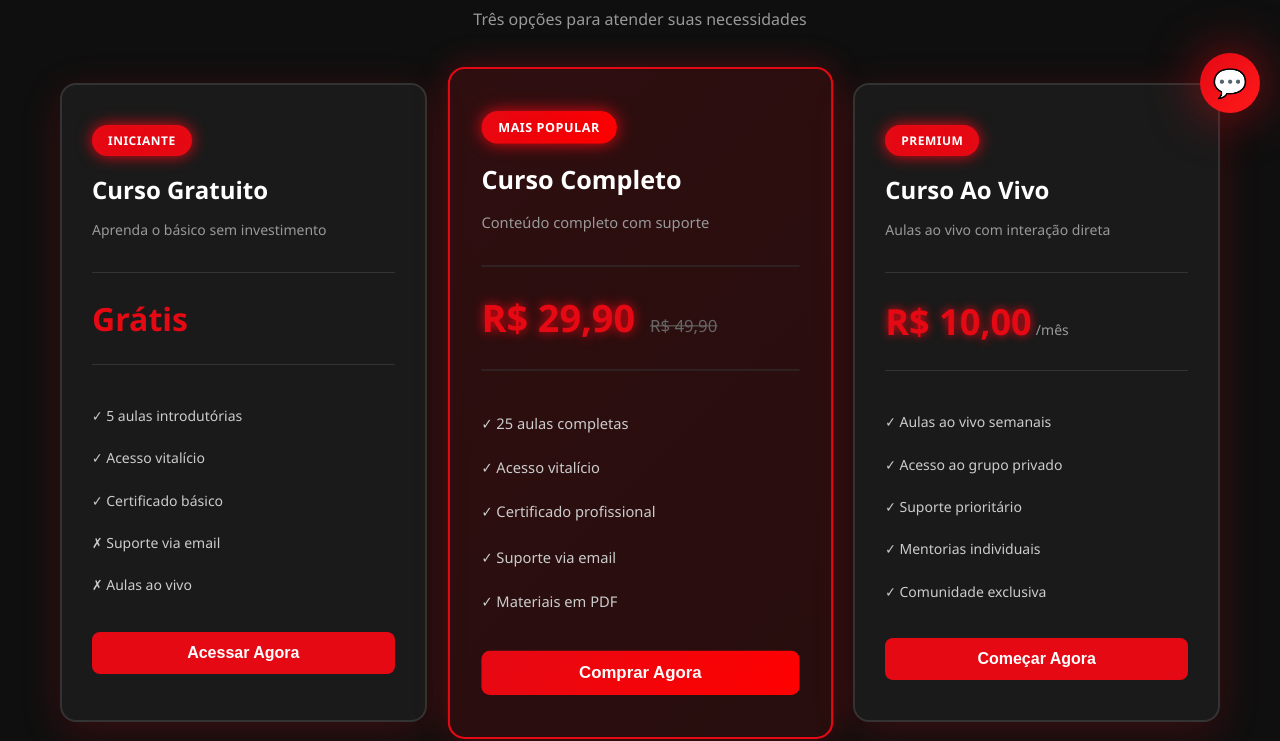
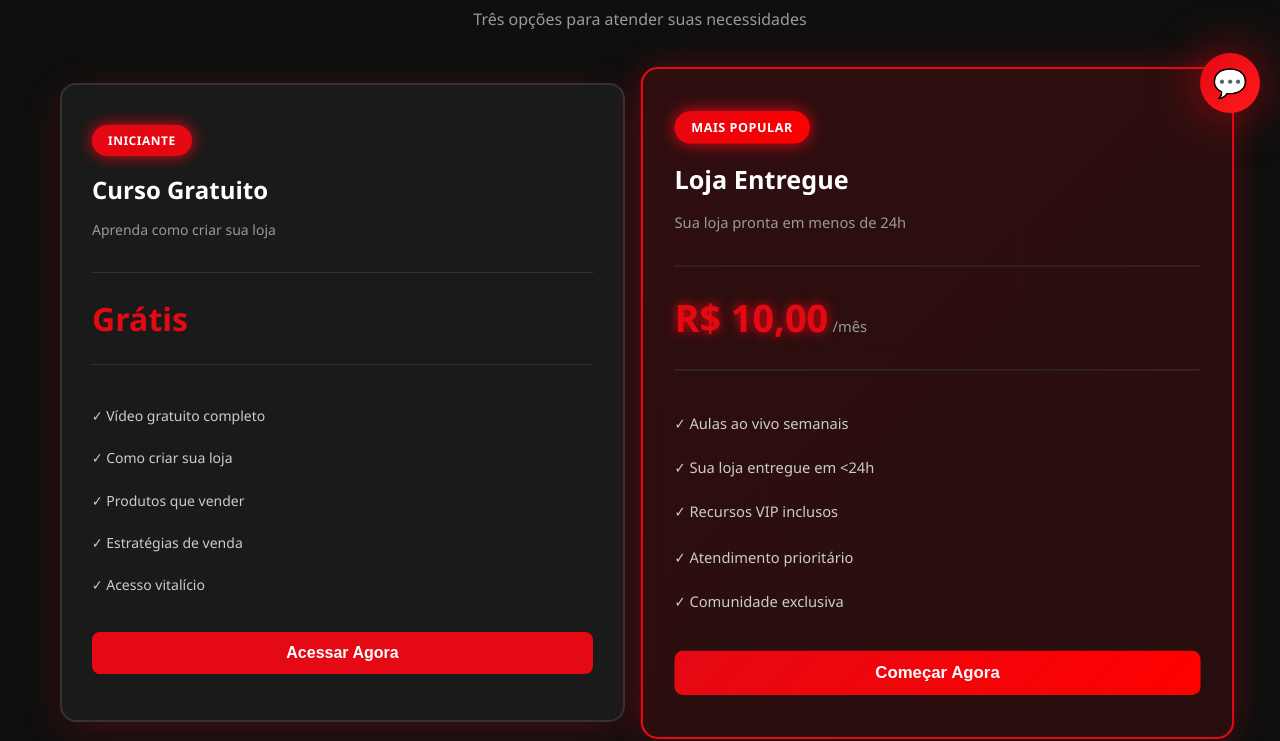
Before and after one commit to five890/site-shelbr, a plain HTML site: page index.html in a window 1280 px wide. Shown: the part 667-1408 px from the top of the page. Drawn offline with Linux system fonts and the light colour scheme.

Commit message:
Update courses and checkout flow

```diff
--- a/index.html
+++ b/index.html
@@ -46,18 +46,18 @@
                 <div class="curso-card curso-gratuito" data-aos="fade-up">
                     <div class="curso-badge">Iniciante</div>
                     <h3 class="curso-titulo">Curso Gratuito</h3>
-                    <p class="curso-descricao">Aprenda o básico sem investimento</p>
+                    <p class="curso-descricao">Aprenda como criar sua loja</p>
 
                     <div class="curso-preco">
                         <span class="preco">Grátis</span>
                     </div>
 
                     <ul class="curso-features">
-                        <li>✓ 5 aulas introdutórias</li>
+                        <li>✓ Vídeo gratuito completo</li>
+                        <li>✓ Como criar sua loja</li>
+                        <li>✓ Produtos que vender</li>
+                        <li>✓ Estratégias de venda</li>
                         <li>✓ Acesso vitalício</li>
-                        <li>✓ Certificado básico</li>
-                        <li>✗ Suporte via email</li>
-                        <li>✗ Aulas ao vivo</li>
                     </ul>
 
                     <button class="btn btn-primary" onclick="abrirCheckout('gratuito', 0)">
@@ -65,35 +65,13 @@
                     </button>
                 </div>
 
-                <!-- Curso Completo -->
-                <div class="curso-card curso-completo destaque" data-aos="fade-up">
-                    <div class="curso-badge badge-destaque">Mais Popular</div>
-                    <h3 class="curso-titulo">Curso Completo</h3>
-                    <p class="curso-descricao">Conteúdo completo com suporte</p>
 
-                    <div class="curso-preco">
-                        <span class="preco-valor">R$ 29,90</span>
-                        <span class="preco-original">R$ 49,90</span>
-                    </div>
-
-                    <ul class="curso-features">
-                        <li>✓ 25 aulas completas</li>
-                        <li>✓ Acesso vitalício</li>
-                        <li>✓ Certificado profissional</li>
-                        <li>✓ Suporte via email</li>
-                        <li>✓ Materiais em PDF</li>
-                    </ul>
-
-                    <button class="btn btn-destaque" onclick="abrirCheckout('completo', 29.90)">
-                        Comprar Agora
-                    </button>
-                </div>
 
                 <!-- Curso Ao Vivo -->
-                <div class="curso-card curso-aovivo" data-aos="fade-up">
-                    <div class="curso-badge">Premium</div>
-                    <h3 class="curso-titulo">Curso Ao Vivo</h3>
-                    <p class="curso-descricao">Aulas ao vivo com interação direta</p>
+                <div class="curso-card curso-aovivo destaque" data-aos="fade-up">
+                    <div class="curso-badge badge-destaque">Mais Popular</div>
+                    <h3 class="curso-titulo">Loja Entregue</h3>
+                    <p class="curso-descricao">Sua loja pronta em menos de 24h</p>
 
                     <div class="curso-preco">
                         <span class="preco-valor">R$ 10,00</span>
@@ -102,13 +80,13 @@
 
                     <ul class="curso-features">
                         <li>✓ Aulas ao vivo semanais</li>
-                        <li>✓ Acesso ao grupo privado</li>
-                        <li>✓ Suporte prioritário</li>
-                        <li>✓ Mentorias individuais</li>
+                        <li>✓ Sua loja entregue em <24h</li>
+                        <li>✓ Recursos VIP inclusos</li>
+                        <li>✓ Atendimento prioritário</li>
                         <li>✓ Comunidade exclusiva</li>
                     </ul>
 
-                    <button class="btn btn-primary" onclick="abrirCheckout('aovivo', 10)">
+                    <button class="btn btn-destaque" onclick="abrirCheckout('aovivo', 10)">
                         Começar Agora
                     </button>
                 </div>
@@ -184,11 +162,6 @@
                     <input type="email" required placeholder="seu@email.com">
                 </div>
 
-                <div class="form-group">
-                    <label>Telefone</label>
-                    <input type="tel" required placeholder="(15) 99694-5451">
-                </div>
-
                 <div class="pix-info">
                     <h3>Dados para Pagamento PIX</h3>
                     <div class="pix-key">
@@ -196,11 +169,11 @@
                         <code id="pixKey">4cd768c3-b51e-4ec5-b64b-f9ed40be6561</code>
                         <button type="button" class="btn-copy" onclick="copiarPix()">Copiar</button>
                     </div>
-                    <p class="pix-instrucoes">Após realizar o pagamento, envie o comprovante via WhatsApp</p>
+                    <p class="pix-instrucoes">Após realizar o pagamento, clique em "Já Paguei"</p>
                 </div>
 
                 <button type="submit" class="btn btn-destaque btn-block">
-                    Confirmar Compra
+                    Já Paguei
                 </button>
             </form>
         </div>
--- a/script.js
+++ b/script.js
@@ -3,17 +3,12 @@ const cursos = {
     gratuito: {
         titulo: 'Curso Gratuito',
         preco: 0,
-        descricao: 'Aprenda o básico sem investimento'
-    },
-    completo: {
-        titulo: 'Curso Completo',
-        preco: 29.90,
-        descricao: 'Conteúdo completo com suporte'
+        descricao: 'Vídeo gratis de como criar sua loja'
     },
     aovivo: {
-        titulo: 'Curso Ao Vivo',
+        titulo: 'Loja Entregue',
         preco: 10,
-        descricao: 'Aulas ao vivo com interação direta'
+        descricao: 'Sua loja pronta em menos de 24h com recursos VIP'
     }
 };
 
@@ -74,33 +69,34 @@ function processarPagamento(e) {
     const form = document.getElementById('checkoutForm');
     const nome = form.querySelector('input[type="text"]').value;
     const email = form.querySelector('input[type="email"]').value;
-    const telefone = form.querySelector('input[type="tel"]').value;
     const cursoTipo = form.dataset.cursoTipo;
     const preco = form.dataset.preco;
     const curso = cursos[cursoTipo];
 
-    if (!nome || !email || !telefone) {
+    if (!nome || !email) {
         alert('Por favor, preencha todos os campos!');
         return;
     }
 
     if (preco === 0 || preco === '0') {
-        mostrarSucesso(nome, email, telefone, curso, 0);
+        mostrarSucesso(nome, email, curso, 0);
         return;
     }
 
-    const mensagem = `Olá! Realizei o pagamento do ${curso.titulo} (R$ ${preco.toFixed(2)}).\n\nDados:\nNome: ${nome}\nEmail: ${email}\nTelefone: ${telefone}\n\nAguardo a confirmação!`;
+    const mensagem = `Olá! Realizei o pagamento do ${curso.titulo} (R$ ${preco.toFixed(2)}).\n\nDados:\nNome: ${nome}\nEmail: ${email}\n\nAguardo a confirmação!`;
     const urlWhatsApp = `https://wa.me/15996945451?text=${encodeURIComponent(mensagem)}`;
 
-    mostrarSucesso(nome, email, telefone, curso, preco);
+    // Ir direto para WhatsApp
+    window.open(urlWhatsApp, '_blank');
 
+    // Fechar modal após um tempo
     setTimeout(() => {
-        window.open(urlWhatsApp, '_blank');
-    }, 2000);
+        fecharCheckout();
+    }, 1000);
 }
 
 // Mostrar mensagem de sucesso
-function mostrarSucesso(nome, email, telefone, curso, preco) {
+function mostrarSucesso(nome, email, curso, preco) {
     const modal = document.getElementById('checkoutModal');
     const modalContent = modal.querySelector('.modal-content');
 
@@ -125,7 +121,7 @@ function mostrarSucesso(nome, email, telefone, curso, preco) {
     } else {
         mensagem += `
             <p style="color: #6b7280; margin-bottom: 20px;">
-                Você será redirecionado para o WhatsApp para enviar o comprovante.
+                Você será redirecionado para o WhatsApp para confirmar o pagamento.
             </p>
             <p style="color: #6b7280; margin-bottom: 20px;">
                 Valor: R$ ${preco.toFixed(2)}
```
